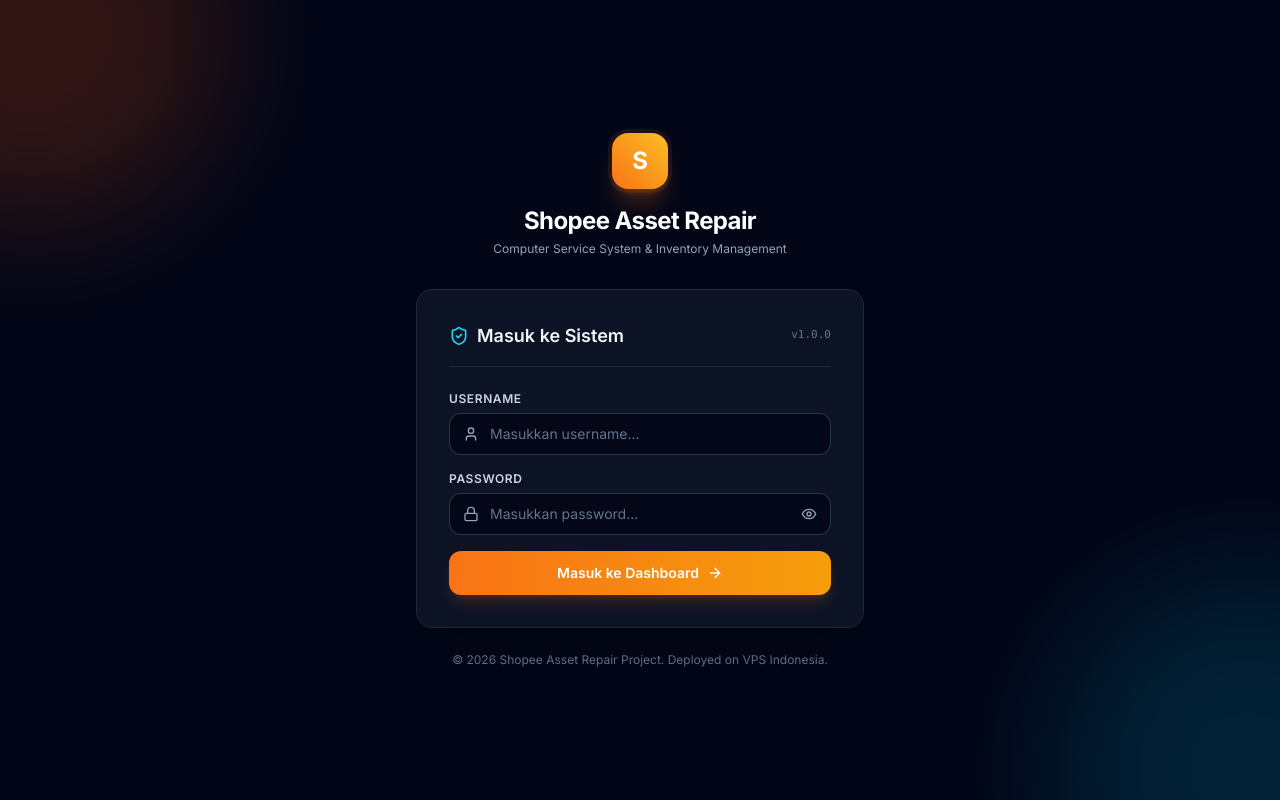
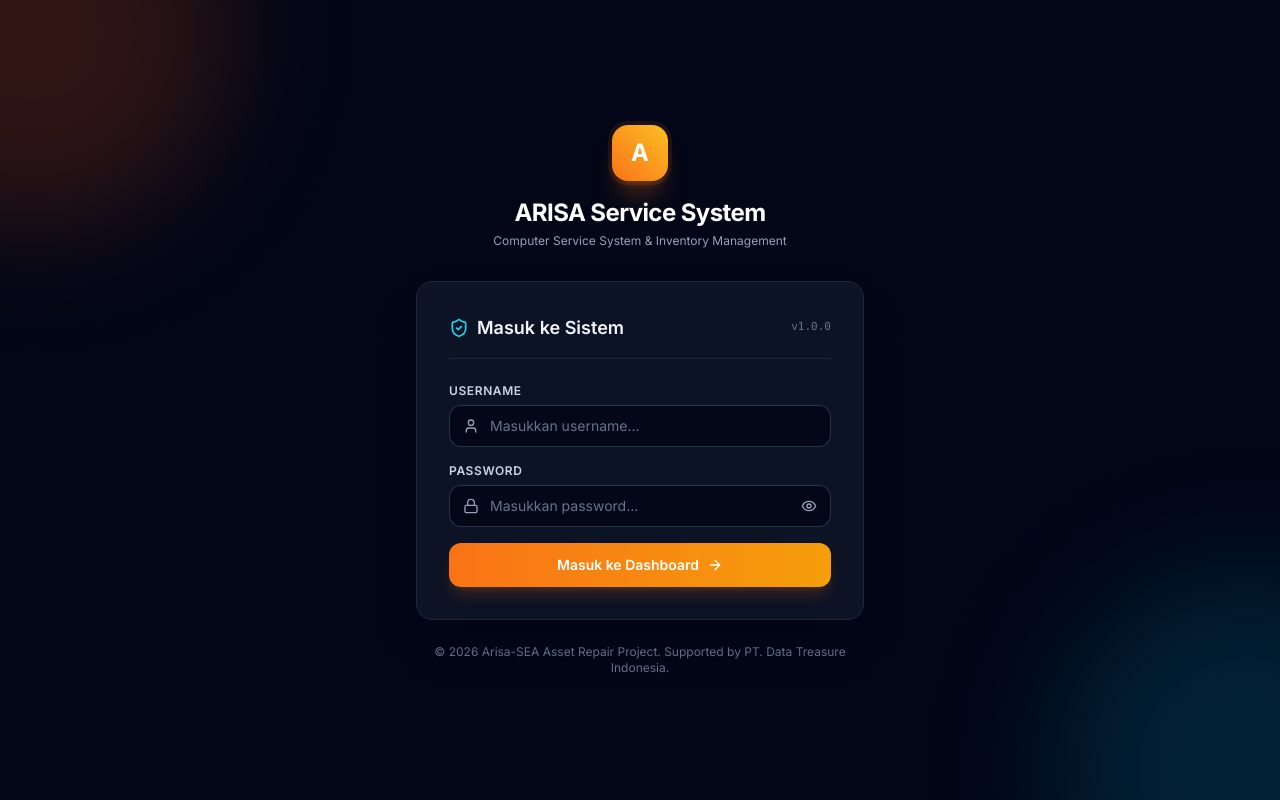
Before and after one commit to dwishaharyar-001/shopee-repair-system, a React (Vite) app in the folder client/: page /login in a window 1280 px wide. Built offline with nearby package versions, Linux system fonts and the light colour scheme; no server answers.

Commit message:
Update login page branding to ARISA Service System and footer copyright

```diff
--- a/client/src/pages/Login.jsx
+++ b/client/src/pages/Login.jsx
@@ -47,10 +47,10 @@
         {/* Brand Logo & Header */}
         <div className="text-center mb-8">
           <div className="w-14 h-14 bg-gradient-to-tr from-orange-500 to-amber-400 rounded-2xl flex items-center justify-center mx-auto mb-4 shadow-xl shadow-orange-500/25 ring-4 ring-orange-500/10">
-            <span className="font-extrabold text-2xl text-white">S</span>
+            <span className="font-extrabold text-2xl text-white">A</span>
           </div>
           <h1 className="text-2xl font-bold text-white tracking-tight">
-            Shopee Asset Repair
+            ARISA Service System
           </h1>
           <p className="text-xs text-slate-400 mt-1">
             Computer Service System & Inventory Management
@@ -138,7 +138,7 @@
 
         {/* Footer */}
         <p className="text-center text-xs text-slate-500 mt-6">
-          &copy; 2026 Shopee Asset Repair Project. Deployed on VPS Indonesia.
+          &copy; 2026 Arisa-SEA  Asset Repair Project. Supported by PT. Data Treasure Indonesia.
         </p>
       </div>
     </div>
```
